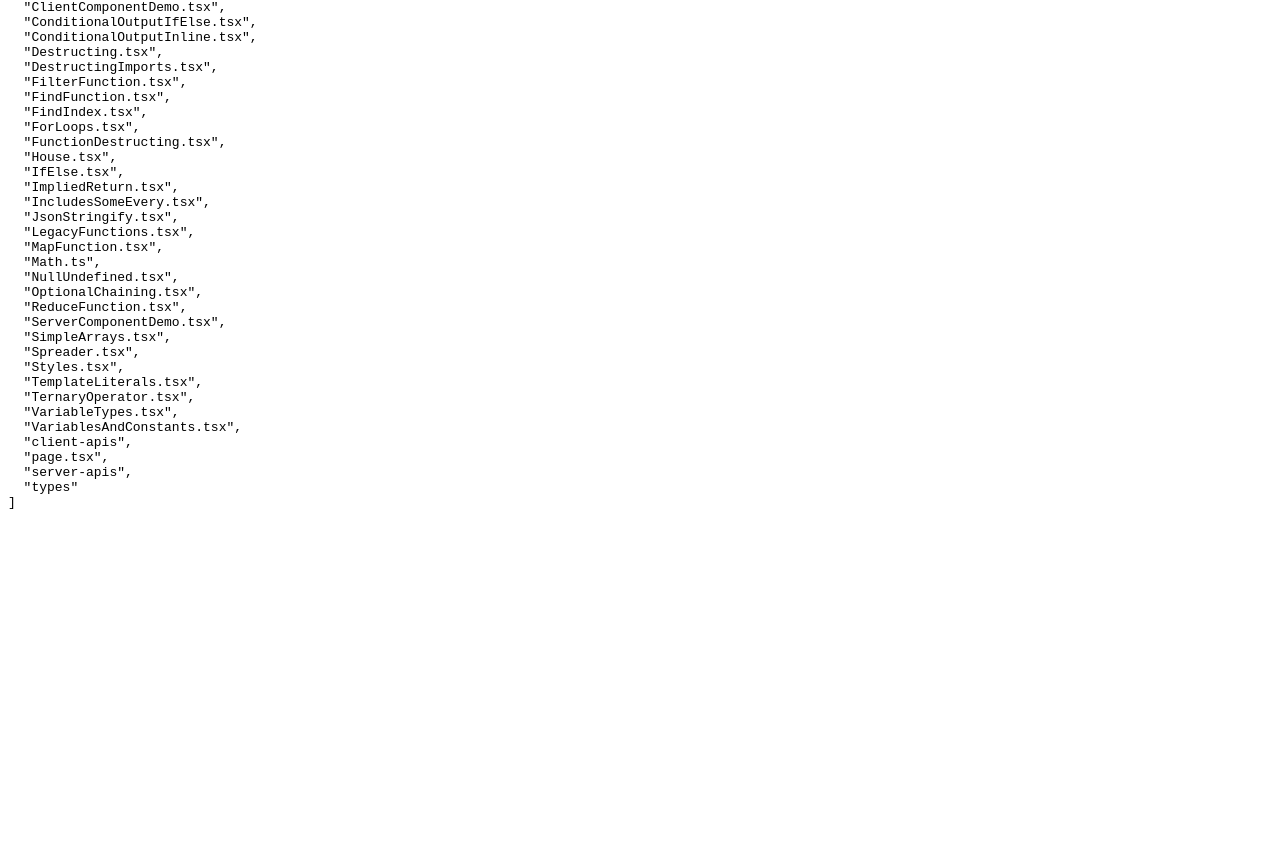
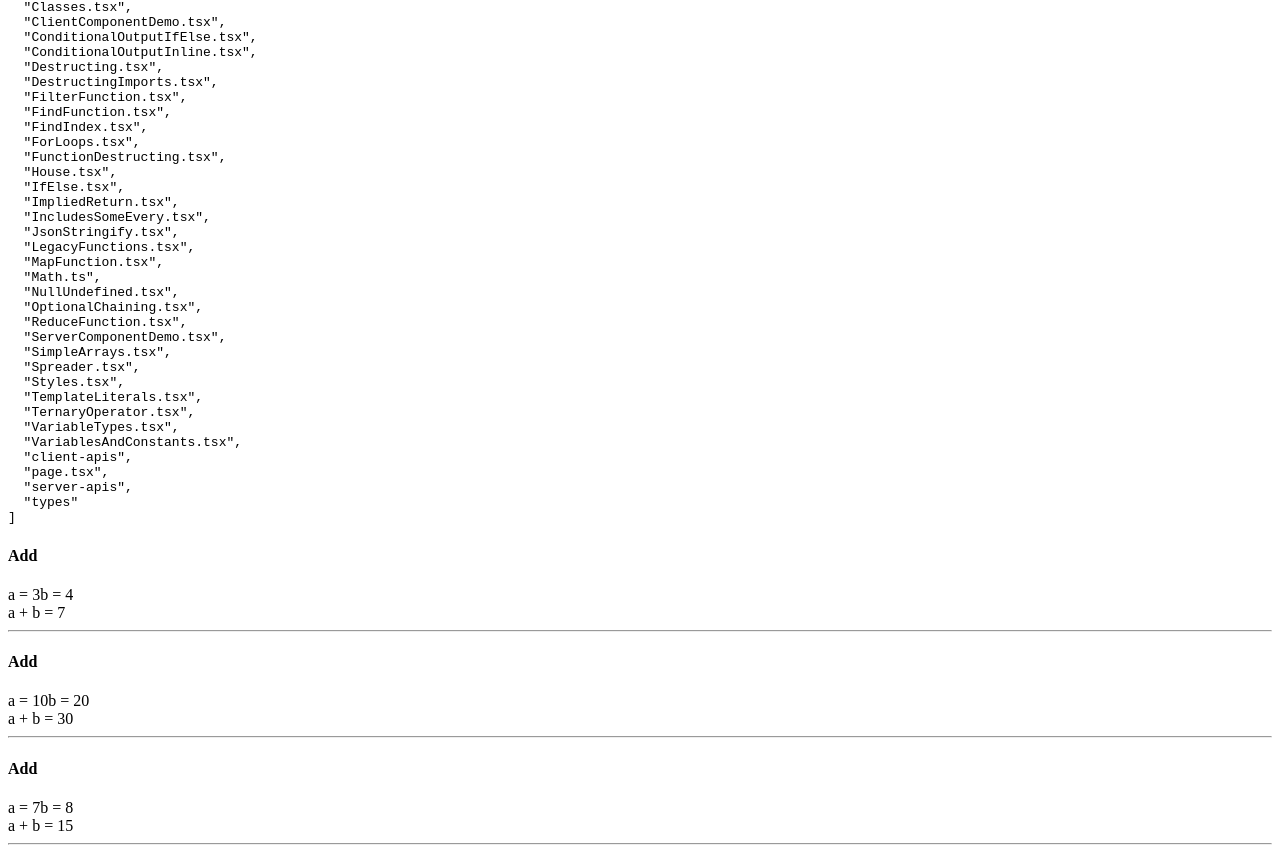
Before and after one commit to yevk55/webdev-client, a Next.js app: page /labs/lab3 in a window 1280 px wide. Shown: the part 7400-8253 px from the top of the page. Before the commit the page ends 7923 px from the top, so only its background shows below. Built offline with nearby package versions, Linux system fonts and the light colour scheme.

Commit message:
added add page

```diff
--- /dev/null
+++ b/app/labs/lab3/Add.tsx
@@ -0,0 +1,11 @@
+export default function Add({ a, b }: { a: number; b: number }) {
+  return (
+    <div id="wd-add">
+      <h4>Add</h4>
+      a = {a}
+      b = {b} <br />
+      a + b = {a + b}
+      <hr />
+    </div>
+  );
+}
--- a/app/labs/lab3/page.tsx
+++ b/app/labs/lab3/page.tsx
@@ -31,6 +31,7 @@ import Classes from "./Classes";
 import Styles from "./Styles";
 import ClientComponentDemo from "./ClientComponentDemo";
 import ServerComponentDemo from "./ServerComponentDemo";
+import Add from "./Add";
 
 export default function Lab3() {
   console.log("Hello World!");
@@ -70,6 +71,9 @@ export default function Lab3() {
       <Styles />
       <ClientComponentDemo />
       <ServerComponentDemo />
+      <Add a={3} b={4} />
+      <Add a={10} b={20} />
+      <Add a={7} b={8} />
     </div>
   );
 }
```
